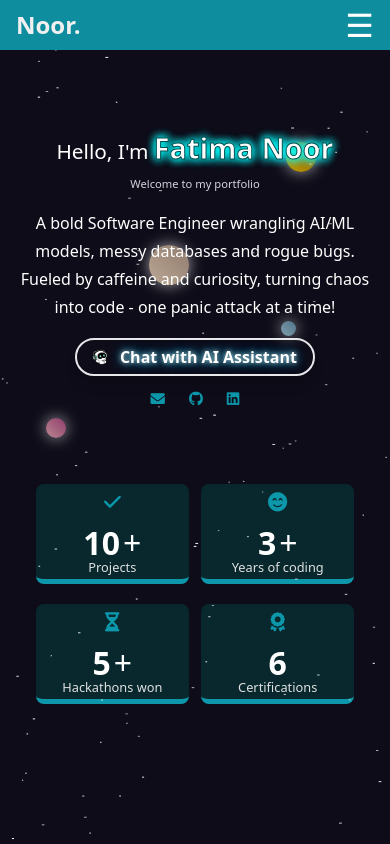
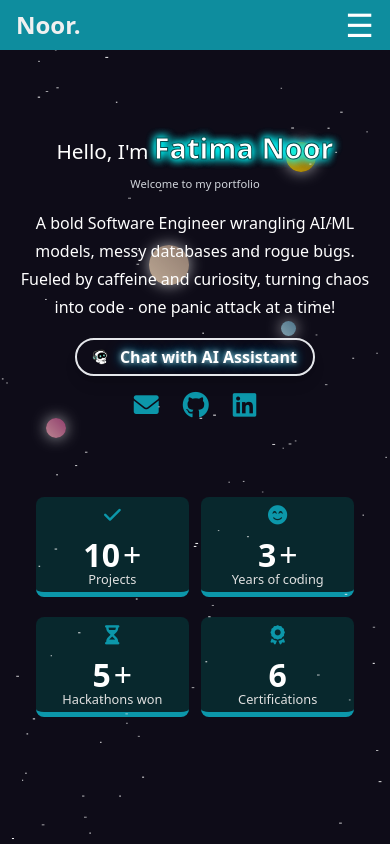
Before and after one commit to fatiima-noor/Portfolio-Website, a plain HTML site: page frontend/index.html in a window 390 px wide. Shown: the top 844 px of the page. Drawn offline with nearby package versions, Linux system fonts and the light colour scheme; animation ran at ten frames a second.

Commit message:
fix icon size

```diff
--- a/frontend/css/heroSection.css
+++ b/frontend/css/heroSection.css
@@ -145,8 +145,12 @@
     }
 
 
-    .icons i {
-        font-size: 0.9rem;
+     .icon {
+        font-size: 1.4rem;
+    }
+
+    .icon[aria-label="Email"] {
+        font-size: 1.3rem;
     }
 }
 
```
Also changed, not shown: frontend/index.html (+0 -7 lines).
